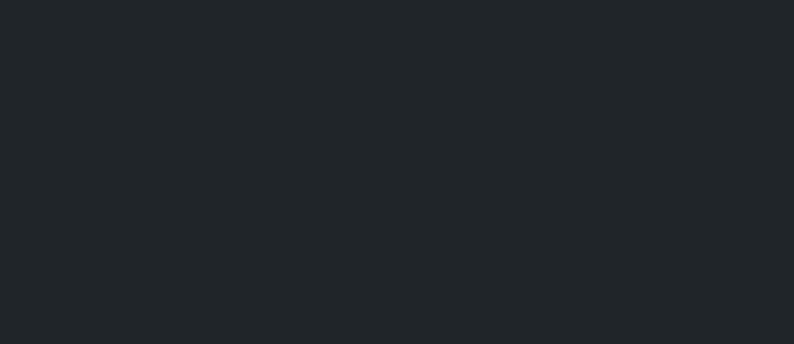
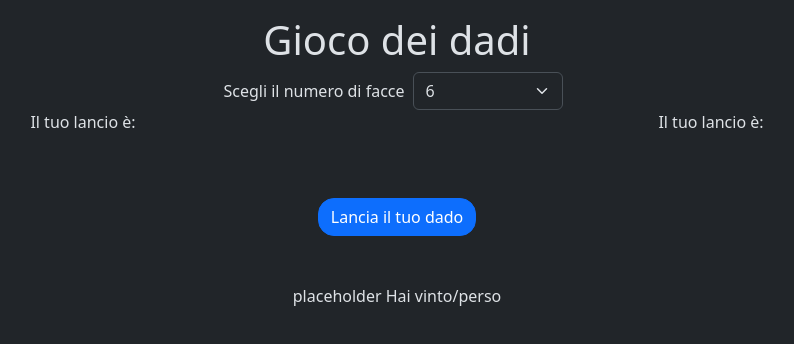
Before and after one commit to MatteoSala97/js-mail-dadi, a plain HTML site: page index.html in a window 1280 px wide. Shown: the whole page, without its empty margins (243-1037 px from the left). Drawn offline with nearby package versions, Linux system fonts and the light colour scheme.

Commit message:
feat: html config

```diff
--- a/index.html
+++ b/index.html
@@ -3,7 +3,7 @@
 <head>
     <meta charset="UTF-8">
     <meta name="viewport" content="width=device-width, initial-scale=1.0">
-    <title>Document</title>
+    <title>Gioco dadini + Generatore mail</title>
 
     <!-- Boostrap CSS -->
     <link href="https://cdn.jsdelivr.net/npm/bootstrap@5.3.2/dist/css/bootstrap.min.css" rel="stylesheet" integrity="sha384-T3c6CoIi6uLrA9TneNEoa7RxnatzjcDSCmG1MXxSR1GAsXEV/Dwwykc2MPK8M2HN" crossorigin="anonymous">
@@ -12,9 +12,46 @@
     <link rel="stylesheet" href="./assets/css/style.css">
 </head>
 <body>
+    <main>
+        <div class="container-fluid">
+            <header class="text-center mt-3">
+                <h1>Gioco dei dadi</h1>
+                <div class="d-flex align-items-center justify-content-center">
+                    <label for="form-select">Scegli il numero di facce</label>
+                    <select style="width:150px;" class="form-select mx-2 " aria-label="">
+                        <option>6</option>
+                    </select>
+                </div>
+            </header>
+
+            <div class="d-flex justify-content-around">
+                <div class="firstOutcome text-center">
+                    <p>Il tuo lancio è:</p>
+                    <!-- placeholder for result -->
+                </div>
+                <div class="secondOutcome text-center">
+                    <p>Il tuo lancio è:</p>
+                    <!-- placeholder for result-->
+                </div>
+            </div>
+            <div class="text-center mt-5">
+                <button class="btn btn-primary rounded-4">Lancia il tuo dado</button>
+
+                <div class="outcomeWinLose mt-5">
+                    <span>placeholder Hai vinto/perso</span>
+                </div>
+            </div>
+        </div>
 
 
 
+
+
+
+
+
+
+    </main>
     <!-- Boostrap Javascript -->
     <script src="https://cdn.jsdelivr.net/npm/bootstrap@5.3.2/dist/js/bootstrap.bundle.min.js" integrity="sha384-C6RzsynM9kWDrMNeT87bh95OGNyZPhcTNXj1NW7RuBCsyN/o0jlpcV8Qyq46cDfL" crossorigin="anonymous"></script>
 
```
Also changed, not shown: 1 other file.
